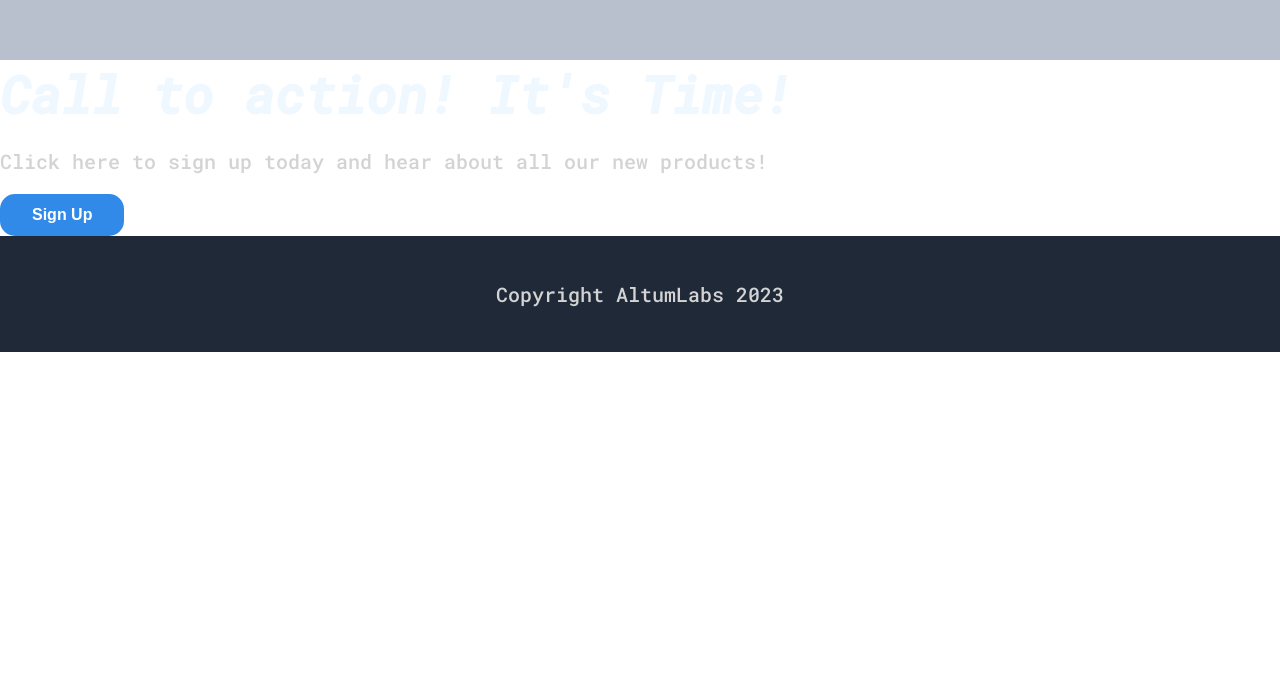
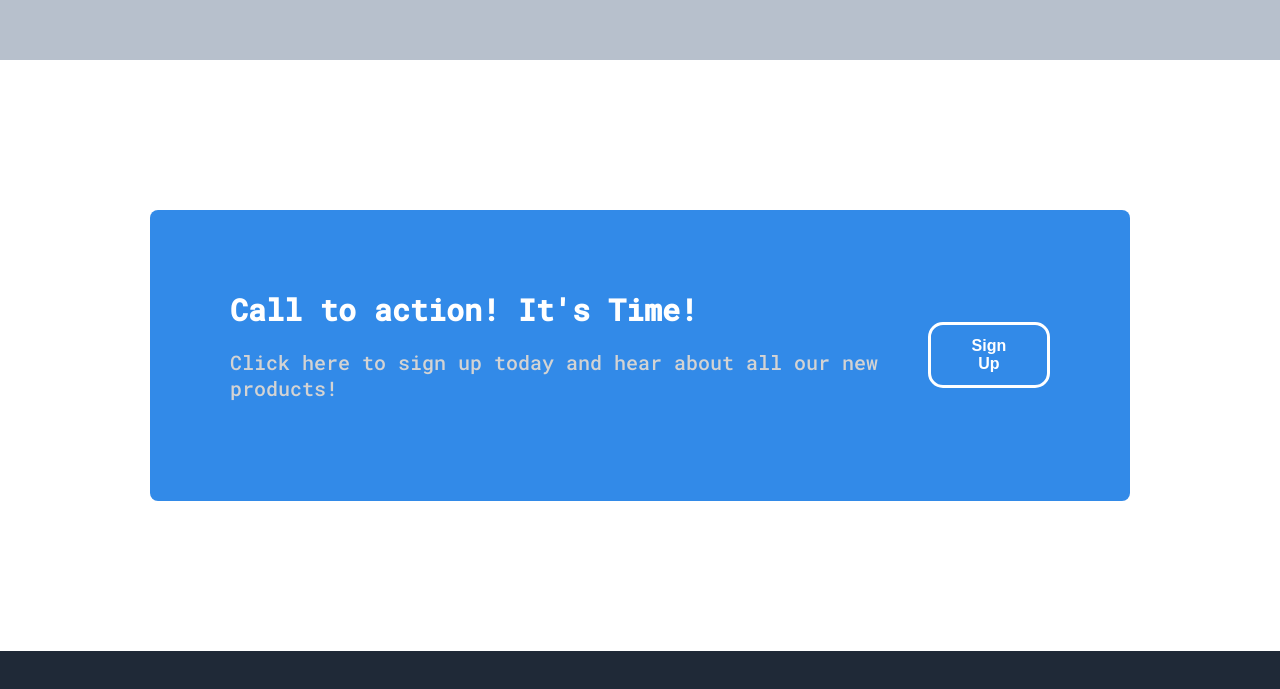
Before and after one commit to NicholasManche/landingpage, a plain HTML site: page index.html in a window 1280 px wide. Shown: the part 1627-2316 px from the top of the page. Before the commit the page ends 1979 px from the top, so only its background shows below. Drawn offline with Linux system fonts and the light colour scheme.

Commit message:
completed styling

```diff
--- a/index.html
+++ b/index.html
@@ -54,8 +54,10 @@
             </h3>
         </div>
         <div class="call-to-action">
-            <h3>Call to action! It's Time!</h3>
+            <div class="callcont">
+            <h4>Call to action! It's Time!</h4>
             <p>Click here to sign up today and hear about all our new products!</p>
+            </div>
             <button>Sign Up</button>
         </div>
         <footer>
--- a/style.css
+++ b/style.css
@@ -51,7 +51,7 @@ p {
 }
 
 button:hover {
-    background-color: rgb(50, 118, 181);
+    background-color: rgb(98, 174, 241);
     color: white;
 }
 button {
@@ -92,7 +92,6 @@ img {
 
 .info img {
     width: 50%
-    height: auto;
 }
 
 .info {
@@ -115,7 +114,9 @@ main h2 {
     justify-content: space-around;
     align-items: center;
     flex-direction: column;
-    border-style: groove;
+    border-style: solid;
+    border-color:rgb(50, 138, 232);
+    border-radius: 8px;
     padding: 16px;
     min-height: 300px;
 }
@@ -140,7 +141,6 @@ main h2 {
     background-color: #8593a895;
     display: flex;
     justify-content: center;
-    align-items: space-around;
     flex-direction: column;
     padding: 200px;
 }
@@ -149,3 +149,28 @@ footer {
     background-color: #1f2937;
     padding: 25px;
 }
+.call-to-action {
+    display: flex;
+    justify-content: center;
+    gap: 35px;
+    align-items: center;
+    background-color: rgb(50, 138, 232);
+    margin: 150px;
+    border-radius: 8px;
+    padding: 80px;
+}
+.call-to-action button {
+    align-self: center;
+    border: white;
+    border-style: solid;
+}
+.callcont h4 {
+    margin: 0;
+    padding: 0;
+    color: white;
+    font-size: 30px;
+    font-weight: bold;
+    display: flex;
+    align-items: center;
+    justify-content: start;
+}
```
